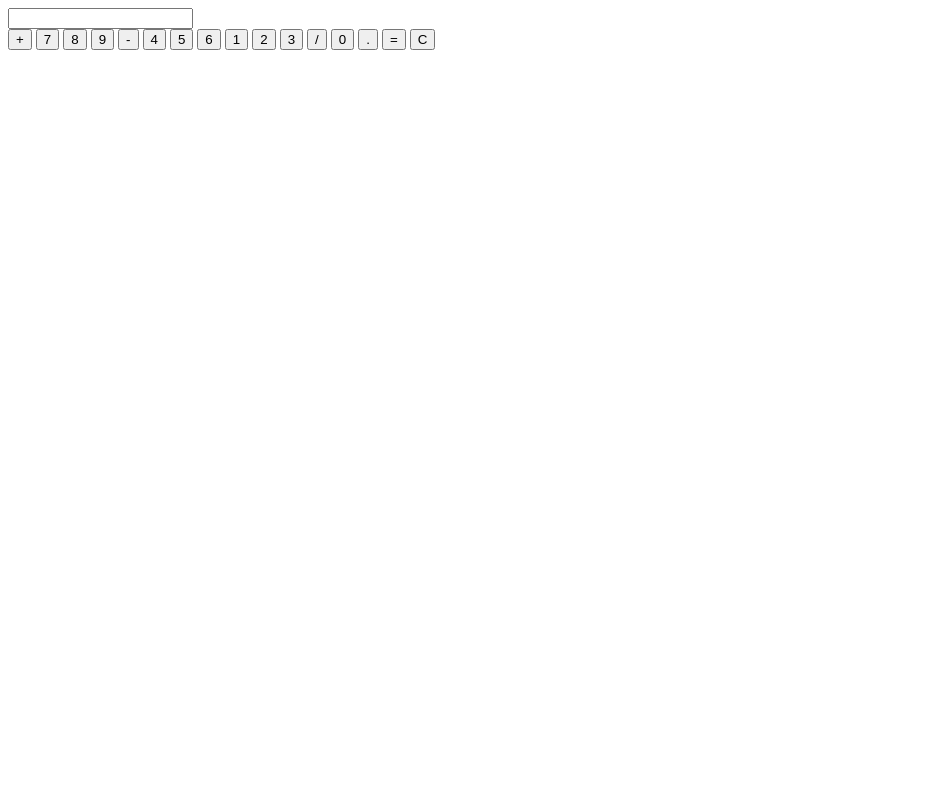
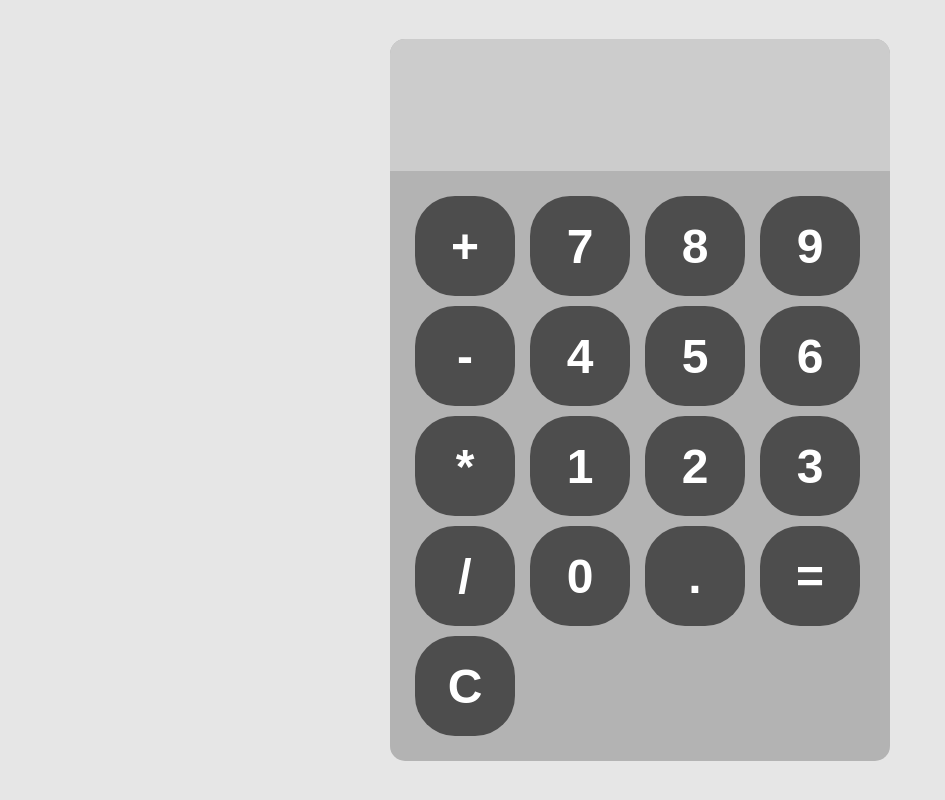
Before and after one commit to ramz1109/Calculator, a plain HTML site: page index.html in a window 1280 px wide. Shown: the whole page, without its empty margins (0-945 px from the left). Drawn offline with Linux system fonts and the light colour scheme.

Commit message:
Add styling for buttons, keys, display and body

```diff
--- a/index.html
+++ b/index.html
@@ -4,6 +4,7 @@
     <meta charset="UTF-8">
     <meta name="viewport" content="width=device-width, initial-scale=1.0">
     <title>Document</title>
+    <link rel="stylesheet" href="style.css">
 </head>
 <body>
     <div id="calculator">
@@ -17,6 +18,7 @@
             <button onclick="appendToDisplay('4')">4</button>
             <button onclick="appendToDisplay('5')">5</button>
             <button onclick="appendToDisplay('6')">6</button>
+            <button onclick="appendToDisplay('*')">*</button>
             <button onclick="appendToDisplay('1')">1</button>
             <button onclick="appendToDisplay('2')">2</button>
             <button onclick="appendToDisplay('3')">3</button>
--- a/style.css
+++ b/style.css
@@ -0,0 +1,44 @@
+body{
+    margin: 0;
+    display: flex;
+    justify-content: center;
+    align-items: center;
+    height: 100vh;
+    background-color: hsl(0, 0%, 90%);
+}
+
+#calculator{
+    font-family: Arial, Helvetica, sans-serif;
+    background-color: hsl(0, 0%, 70%);
+    border-radius: 15px;
+    max-width: 500px;
+    overflow: hidden;
+}
+
+#display{
+    width: 100%;
+    padding: 20px;
+    font-size: 5rem;
+    text-align: left;
+    border: none;
+    background-color: hsl(0, 0%, 80%);
+}
+
+#keys{
+    display: grid;
+    grid-template-columns: repeat(4, 1fr);
+    gap: 10px;
+    padding: 25px;
+}
+
+button{
+    width: 100px;
+    height: 100px;
+    border-radius: 40px;
+    border: none;
+    background-color: hsl(0, 0%, 30%);
+    color: white;
+    font-size: 3rem;
+    font-weight: bolder;
+    cursor: pointer;
+}
```
